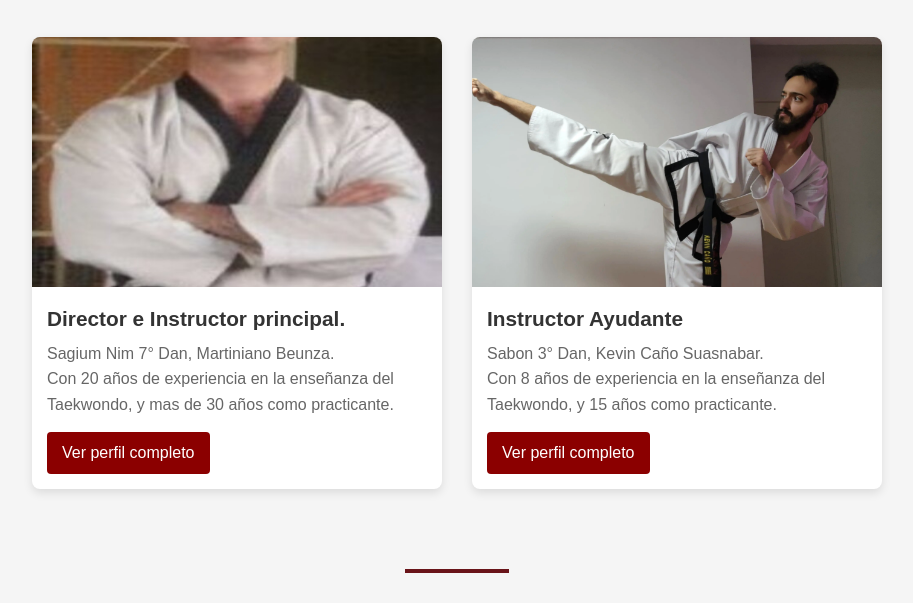
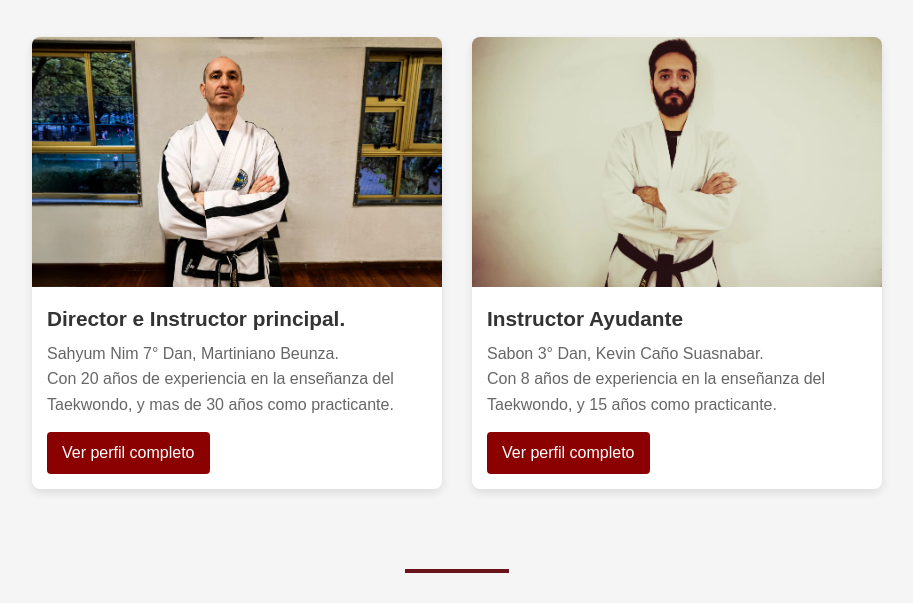
Before and after one commit to OpieSoA/TaekwondoGEBA-NewWebsite, a plain HTML site: page html/instructores.html in a window 1280 px wide. Shown: the part 179-782 px from the top of the page, without its empty margins (183-1096 px from the left). Drawn offline with Linux system fonts and the light colour scheme.

Commit message:
images added

```diff
--- a/html/instructores.html
+++ b/html/instructores.html
@@ -49,14 +49,14 @@
             <!-- Instructors grid -->
             <div class="instructors-grid">
                 <div class="instructor-card">
-                    <img src="/css/images/sahyun.jpg" alt="Sahyun" class="instructor-thumbnail">
+                    <img src="/css/images/sahyum.webp" alt="Sahyun" class="instructor-thumbnail">
                     <h3>Director e Instructor principal.</h3>
-                    <p>Sagium Nim 7° Dan, Martiniano Beunza.<br>Con <span id="years-adicional"></span> años de experiencia en la enseñanza del Taekwondo, y mas de 30 años como practicante.</p>
+                    <p>Sahyum Nim 7° Dan, Martiniano Beunza.<br>Con <span id="years-adicional"></span> años de experiencia en la enseñanza del Taekwondo, y mas de 30 años como practicante.</p>
                     <a href="/html/SagiumNim.html" class="btn-more">Ver perfil completo</a>
                 </div>
 
                 <div class="instructor-card">
-                    <img src="/css/images/sabon-kicking.webp" alt="Instructor" class="instructor-thumbnail">
+                    <img src="/css/images/sabon.webp" alt="Instructor" class="instructor-thumbnail">
                     <h3>Instructor Ayudante</h3>
                     <p>Sabon 3° Dan, Kevin Caño Suasnabar.<br>Con <span id="years-profesor"></span> años de experiencia en la enseñanza del Taekwondo, y <span id="years-practicante"></span> años como practicante.</p>
                     <a href="/html/Sabon.html" class="btn-more">Ver perfil completo</a>
```
Also changed, not shown: html/clases.html (+2 -2 lines), css/images/kids.webp (added), css/images/sabon.webp (added), css/images/sahyum.jpg (added), css/images/sahyum.webp (added), css/images/sahyun.jpg (deleted), css/images/young.jpg (added).
